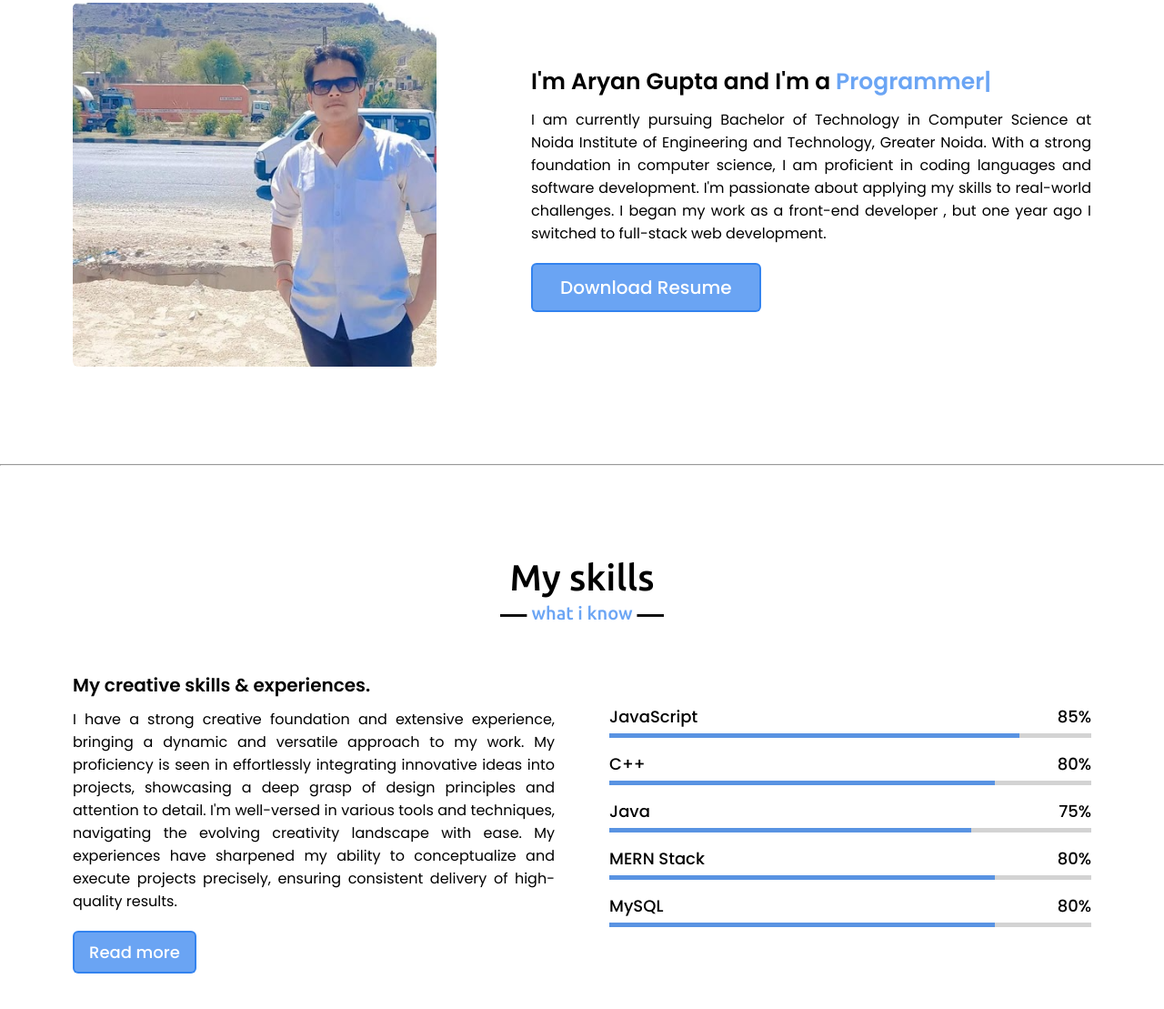
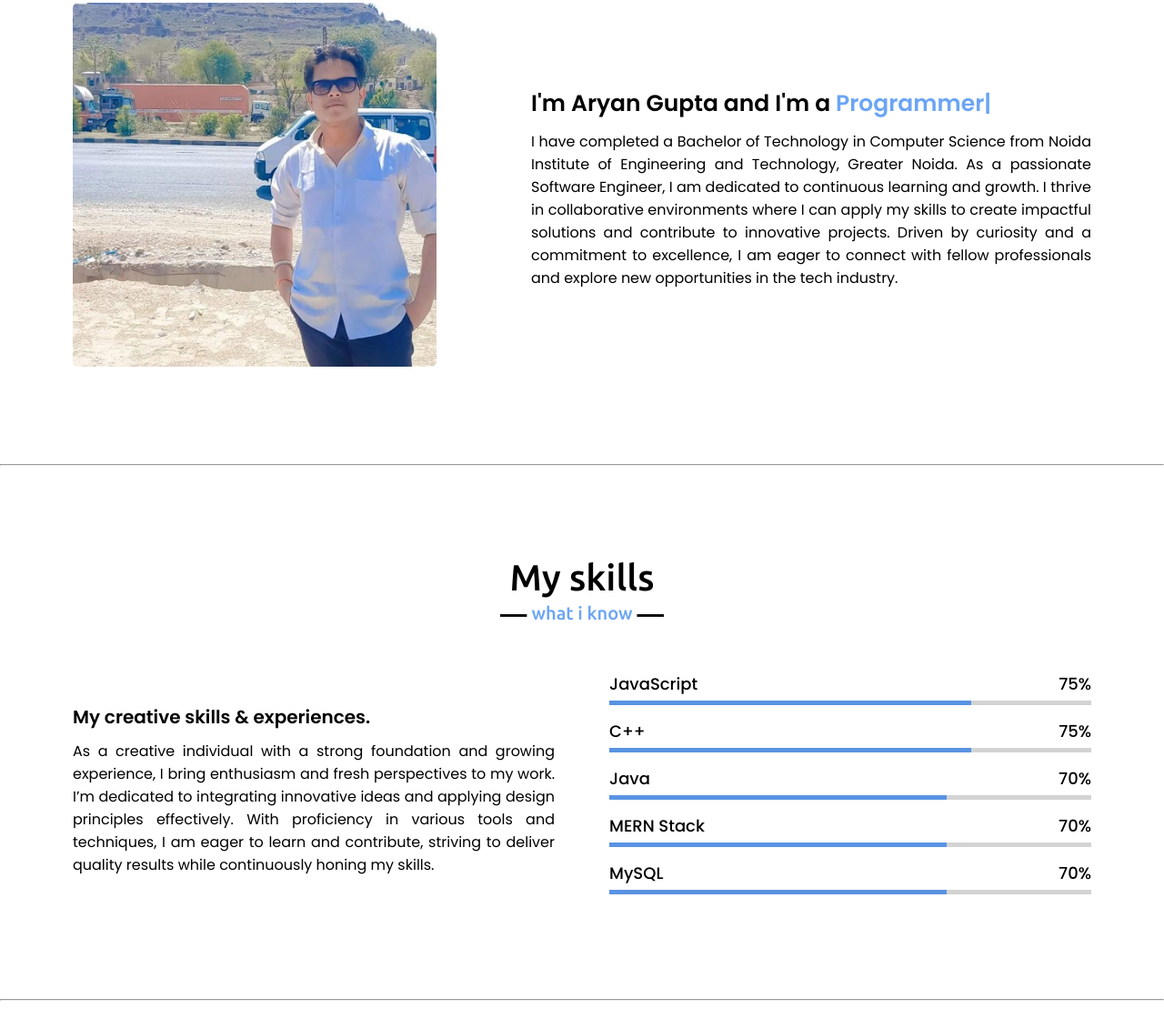
Before and after one commit to AryanGuptaJi/Portfolio, a website: page index.html in a window 1280 px wide. Shown: the part 1023-2132 px from the top of the page at 91% size. Drawn offline with nearby package versions, Linux system fonts and the light colour scheme.

Commit message:
Updation

```diff
--- a/index.html
+++ b/index.html
@@ -1,5 +1,4 @@
 <!DOCTYPE html>
-<!-- Created By CodingNepal -->
 <html lang="en">
 <head>
     <meta charset="UTF-8">
@@ -7,7 +6,6 @@
     <title>Personal Portfolio Website</title>
     <link rel="stylesheet" href="style.css">
     <link rel="stylesheet" href="https://cdnjs.cloudflare.com/ajax/libs/font-awesome/5.15.3/css/all.min.css"/>
-    <!-- This Jquery section I take help from internet and one of my freind -->
     <script src="https://code.jquery.com/jquery-3.5.1.min.js"></script>
     <script src="https://cdnjs.cloudflare.com/ajax/libs/typed.js/2.0.11/typed.min.js"></script>
     <script src="https://cdnjs.cloudflare.com/ajax/libs/waypoints/4.0.1/jquery.waypoints.min.js"></script>
@@ -42,7 +40,6 @@
                 <div class="text-1">Hello, my name is</div>
                 <div class="text-2">Aryan Gupta</div>
                 <div class="text-3">And I'm a <span class="typing"></span></div>
-                <a href="#">Hire me</a>
             </div>
         </div>
     </section>
@@ -57,8 +54,8 @@
                 </div>
                 <div class="column right">
                     <div class="text">I'm Aryan Gupta and I'm a <span class="typing-2"></span></div>
-                    <p>I am currently pursuing Bachelor of Technology in Computer Science at Noida Institute of Engineering and Technology, Greater Noida. With a strong foundation in computer science, I am proficient in coding languages and software development. I'm passionate about applying my skills to real-world challenges. I began my work as a front-end developer , but one year ago I switched to full-stack web development.</p>
-                    <a href="https://drive.google.com/file/d/1tgdJM2O10_ACQbXecs-kvv-khBo8KwTW/view?usp=drive_link" target="_blank">Download Resume</a>
+                    <p>I have completed a Bachelor of Technology in Computer Science from Noida Institute of Engineering and Technology, Greater Noida. As a passionate Software Engineer, I am dedicated to continuous learning and growth. I thrive in collaborative environments where I can apply my skills to create impactful solutions and contribute to innovative projects. Driven by curiosity and a commitment to excellence, I am eager to connect with fellow professionals and explore new opportunities in the tech industry.</p>
+<!--                     <a href="" target="_blank">Download Resume</a> -->
                 </div>
             </div>
         </div>
@@ -72,42 +69,41 @@
             <div class="skills-content">
                 <div class="column left">
                     <div class="text">My creative skills & experiences.</div>
-                    <p>I have a strong creative foundation and extensive experience, bringing a dynamic and versatile approach to my work. My proficiency is seen in effortlessly integrating innovative ideas into projects, showcasing a deep grasp of design principles and attention to detail. I'm well-versed in various tools and techniques, navigating the evolving creativity landscape with ease. My experiences have sharpened my ability to conceptualize and execute projects precisely, ensuring consistent delivery of high-quality results.</p>
-                    <a href="#">Read more</a>
+                    <p>As a creative individual with a strong foundation and growing experience, I bring enthusiasm and fresh perspectives to my work. I’m dedicated to integrating innovative ideas and applying design principles effectively. With proficiency in various tools and techniques, I am eager to learn and contribute, striving to deliver quality results while continuously honing my skills. </p>
                 </div>
                 <div class="column right">
                     <div class="bars">
                         <div class="info">
                             <span>JavaScript</span>
-                            <span>85%</span>
+                            <span>75%</span>
                         </div>
                         <div class="line js"></div>
                     </div>
                     <div class="bars">
                         <div class="info">
                             <span>C++</span>
-                            <span>80%</span>
+                            <span>75%</span>
                         </div>
                         <div class="line cpp"></div>
                     </div>
                     <div class="bars">
                         <div class="info">
                             <span>Java</span>
-                            <span>75%</span>
+                            <span>70%</span>
                         </div>
                         <div class="line java"></div>
                     </div>
                     <div class="bars">
                         <div class="info">
                             <span>MERN Stack</span>
-                            <span>80%</span>
+                            <span>70%</span>
                         </div>
                         <div class="line mern"></div>
                     </div>
                     <div class="bars">
                         <div class="info">
                             <span>MySQL</span>
-                            <span>80%</span>
+                            <span>70%</span>
                         </div>
                         <div class="line mysql"></div>
                     </div>
@@ -168,7 +164,7 @@
                     <div class="box">
                         <img src="images/comig.jpg" alt="">
                         <div class="text">Will make soon</div>
-                        <a href="#" target="_blank">Know More</a>
+                        <a href="#" onclick="return false;" target="_blank">Know More</a>
                     </div>
                 </div>
             </div>
@@ -197,7 +193,7 @@
                             <i class="fas fa-map-marker-alt"></i>
                             <div class="info">
                                 <div class="head">Address</div>
-                                <div class="sub-title">Greater Noida</div>
+                                <div class="sub-title">Gurugram, Haryana</div>
                             </div>
                         </div>
                         <div class="row">
--- a/style.css
+++ b/style.css
@@ -317,19 +317,19 @@ section .title::after{
 }
 
 .skills-content .right .js::before{
-    width: 85%;
+    width: 75%;
 }
 .skills-content .right .cpp::before{
-    width: 80%;
+    width: 75%;
 }
 .skills-content .right .java::before{
-    width: 75%;
+    width: 70%;
 }
 .skills-content .right .mern::before{
-    width: 80%;
+    width: 70%;
 }
 .skills-content .right .mysql::before{
-    width: 80%;
+    width: 70%;
 }
 
 /* Project section styling */
```
Also changed, not shown: README.md.
